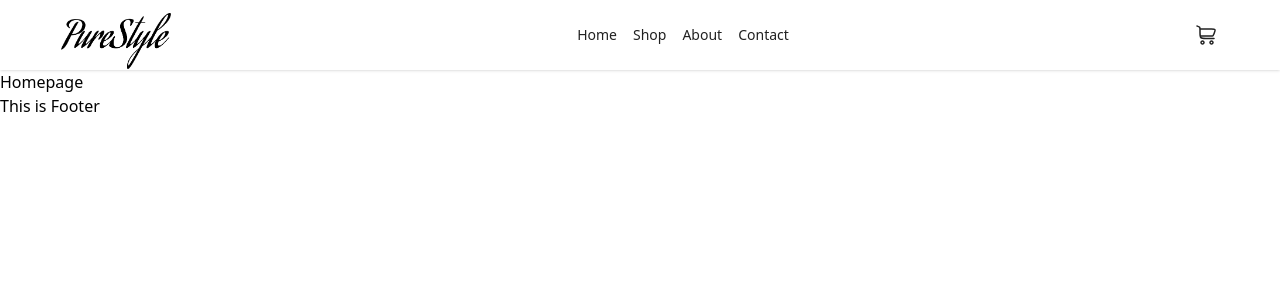
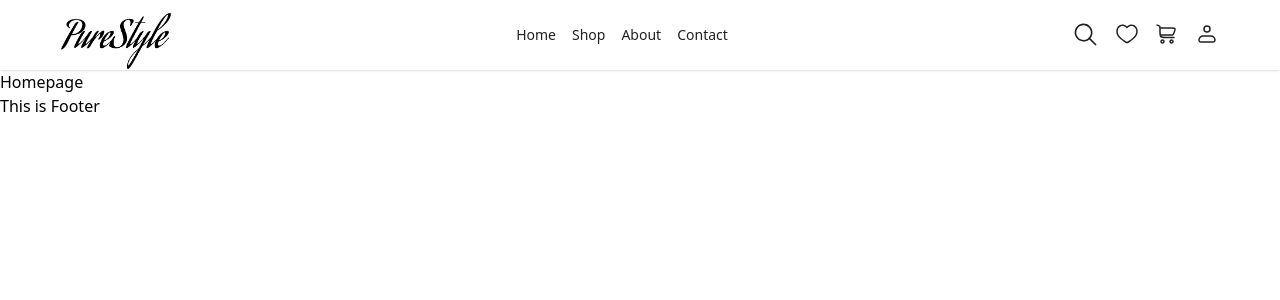
Before and after one commit to Sagar9980/Pure-Style, a React (Vite) app in the folder client/: page / in a window 1280 px wide. Shown: the top 300 px of the page. Built offline with nearby package versions, Linux system fonts and the light colour scheme.

Commit message:
fix: fixed issues related to svg import

```diff
--- a/client/package.json
+++ b/client/package.json
@@ -14,7 +14,7 @@
     "react": "^18.2.0",
     "react-dom": "^18.2.0",
     "react-router-dom": "^6.22.3",
-    "vite-plugin-svgr": "^4.2.0",
+    "vite-plugin-svgr": "3.2.0",
     "vite-tsconfig-paths": "^4.3.2"
   },
   "devDependencies": {
--- a/client/src/Components/Navbar/index.tsx
+++ b/client/src/Components/Navbar/index.tsx
@@ -1,6 +1,9 @@
 import { MainContainer } from "Container/MainContainer";
 import { Link } from "react-router-dom";
 import { ReactComponent as CartIcon } from "Assets/icons/cart.svg";
+import { ReactComponent as SearchIcon } from "Assets/icons/search.svg";
+import { ReactComponent as FavouriteIcon } from "Assets/icons/heart.svg";
+import { ReactComponent as ProfileIcon } from "Assets/icons/profile.svg";
 
 const Navbar = () => {
   return (
@@ -32,8 +35,11 @@ const Navbar = () => {
               </li>
             </Link>
           </ul>
-          <div>
+          <div className="flex gap-4">
+            <SearchIcon />
+            <FavouriteIcon />
             <CartIcon />
+            <ProfileIcon />
           </div>
         </div>
       </MainContainer>
--- a/client/src/Views/Homepage/index.tsx
+++ b/client/src/Views/Homepage/index.tsx
@@ -1,5 +1,3 @@
-import React from "react";
-
 const Homepage = () => {
   return <div>Homepage</div>;
 };
--- a/client/src/external.d.ts
+++ b/client/src/external.d.ts
@@ -1,8 +1,6 @@
 declare module "*.svg" {
   import React = require("react");
-  export const ReactComponent: React.FunctionComponent<
-    React.SVGProps<SVGSVGElement>
-  >;
+  export const ReactComponent: React.FC<React.SVGProps<SVGSVGElement>>;
   const src: string;
   export default src;
 }
--- a/client/vite.config.ts
+++ b/client/vite.config.ts
@@ -5,5 +5,5 @@ import tsconfigPaths from "vite-tsconfig-paths";
 
 // https://vitejs.dev/config/
 export default defineConfig({
-  plugins: [react(), svgr(), tsconfigPaths()],
+  plugins: [react(), svgr({}), tsconfigPaths()],
 });
```
Also changed, not shown: 1 other file (tests, documents, lock files or other folders).
